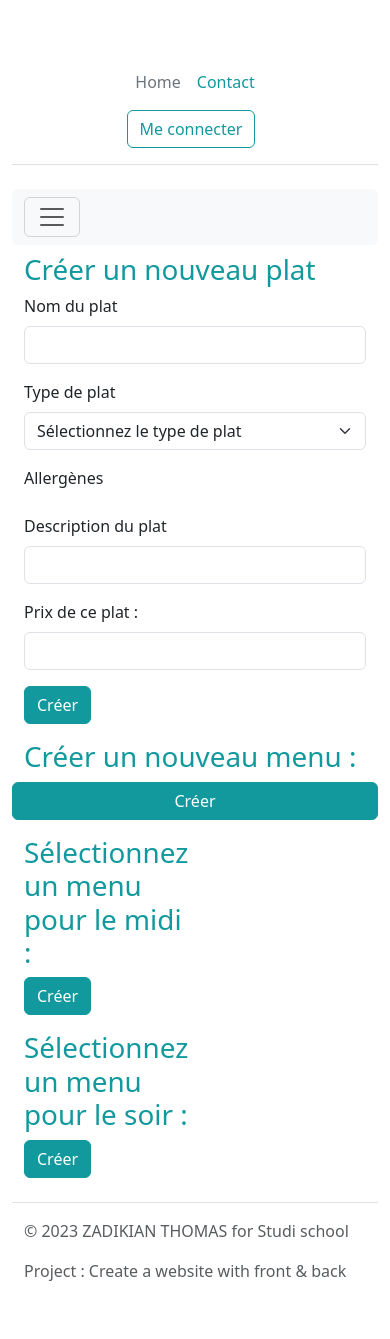
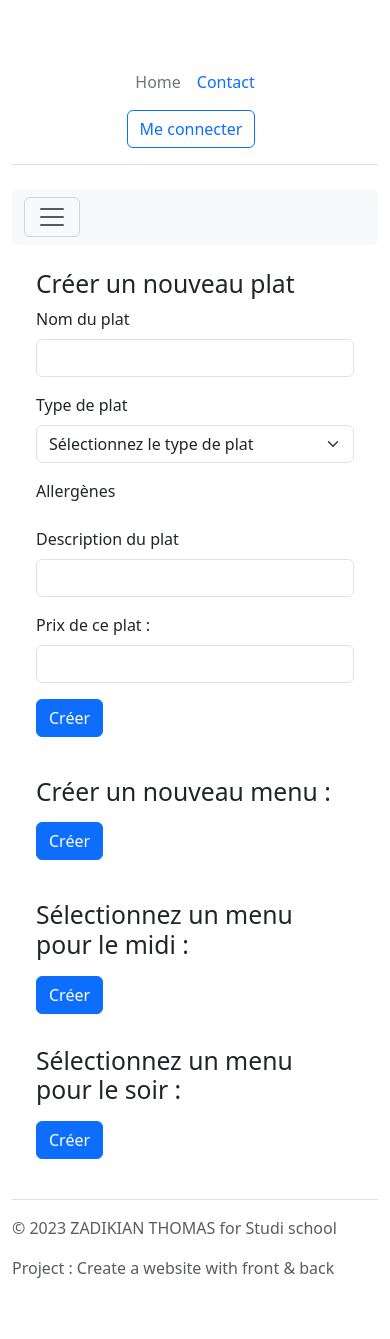
Before and after one commit to ThomasZadikian/Le-quai-antique, a PHP site: template templates/pages/admin/admin_pageManagementFood.php in a window 390 px wide. After the commit the page ends 1278 px from the top, so only its background shows below. Run offline with PHP 8.4, Linux system fonts and the light colour scheme; the template is opened without the code that fills it, so the values that code supplies are empty; style sheets or scripts are compiled from the project's sources; some libraries are stand-ins or nearby versions.

Commit message:
change some style and responsive

```diff
--- a/assets/css/override-bootstrap.scss
+++ b/assets/css/override-bootstrap.scss
@@ -1,72 +1,3 @@
-:root {
-  --primary: #11999e;
-  --secondary: #81dd90;
-  --success: #28a745;
-  --danger: #dc3545;
-  --warning: #fd7e14;
-  --info: #17a2b8;
-  --light: #f8f9fa;
-  --dark: #343a40;
-  --bs-nav-link-color: var(--primary);
-  --bs-link-color: var(--primary);
-  --bs-link-hover-color: var(--secondary);
-}
-
-.btn-primary {
-  --bs-btn-color: #fff;
-  --bs-btn-bg: var(--primary);
-  --bs-btn-border-color: var(--primary);
-  --bs-btn-hover-color: #fff;
-  --bs-btn-hover-bg: #ffc697;
-  --bs-btn-hover-border-color: var(--secondary);
-  --bs-btn-focus-shadow-rgb: 49, 132, 253;
-  --bs-btn-active-color: #fff;
-  --bs-btn-active-bg: #17a2b8;
-  --bs-btn-active-border-color: var(--secondary);
-  --bs-btn-active-shadow: inset 0 3px 5px rgba(0, 0, 0, 0.125);
-  --bs-btn-disabled-color: #fff;
-  --bs-btn-disabled-bg: #4f4f4f;
-  --bs-btn-disabled-border-color: #343434;
-}
-
-.btn-outline-primary {
-  --bs-btn-color: var(--primary);
-  --bs-btn-border-color: var(--primary);
-  --bs-btn-hover-color: #fff;
-  --bs-btn-hover-bg: var(--secondary);
-  --bs-btn-hover-border-color: var(--primary);
-  --bs-btn-focus-shadow-rgb: 13, 110, 253;
-  --bs-btn-active-color: #fff;
-  --bs-btn-active-bg: var(--primary);
-  --bs-btn-active-border-color: var(--primary);
-  --bs-btn-active-shadow: inset 0 3px 5px rgba(0, 0, 0, 0.125);
-  --bs-btn-disabled-color: var(--primary);
-  --bs-btn-disabled-bg: transparent;
-  --bs-btn-disabled-border-color: var(--primary);
-  --bs-gradient: none;
-}
-
-.nav-pills {
-  --bs-nav-pills-border-radius: 0.375rem;
-  --bs-nav-pills-link-active-color: #fff;
-  --bs-nav-pills-link-active-bg: var(--primary);
-}
-
-h1 {
-  color: var(--primary);
-}
-
-h2,
-h3 {
-  color: var(--secondary);
-}
-
-.card-img-top {
-  width: 100%;
-  height: 15vw;
-  object-fit: cover;
-}
-
 .presentationImg {
   height: 55vh;
   width: 100%;
--- a/templates/pages/admin/admin_pageManagementFood.php
+++ b/templates/pages/admin/admin_pageManagementFood.php
@@ -19,69 +19,73 @@ if (!empty($_POST)) {
         $foodManagement->addHomeMenuFromSelection('dinner', $_POST['homeMenu']);
     }
 }
+?>
 
-
-?>
-<div class="container">
-    <h1 class='mt-2'>Créer un nouveau plat</h2>
+<div class="container-fluid">
+    <div class="container mt-4">
+        <h2 class="mt-2">Créer un nouveau plat</h2>
         <form method="post">
             <div class="mb-3">
                 <label for="foodName" class="form-label">Nom du plat</label>
-                <input type="text" class="form-control" name='foodName' id="foodName" required>
+                <input type="text" class="form-control" name="foodName" id="foodName" required>
             </div>
             <div class="mb-3">
                 <label for="typePlat" class="form-label">Type de plat</label>
-                <select class="form-select" name='typePlat' id="typePlat" required>
+                <select class="form-select" name="typePlat" id="typePlat" required>
                     <option value="">Sélectionnez le type de plat</option>
-                    <option name='entree' value="entree">Entrée</option>
-                    <option name='plat' value="plat">Plat</option>
-                    <option name='dessert' value="dessert">Dessert</option>
+                    <option name="entree" value="entree">Entrée</option>
+                    <option name="plat" value="plat">Plat</option>
+                    <option name="dessert" value="dessert">Dessert</option>
                 </select>
             </div>
             <div class="mb-3">
                 <label for="allergenes" class="form-label">Allergènes</label>
-                <!-- foreach checkbox with class FindIntoDb -->
                 <div class="row">
-                    <?= $foodManagement->generateAllergensCheckbox();
-                    ?>
+                    <?= $foodManagement->generateAllergensCheckbox(); ?>
                 </div>
             </div>
             <div class="mb-3">
                 <label for="foodDescription" class="form-label">Description du plat</label>
-                <input type="text" class="form-control" name='foodDescription' id="foodDescription" required>
+                <input type="text" class="form-control" name="foodDescription" id="foodDescription" required>
             </div>
             <div class="mb-3">
-                <label for="price" class="form-label">Prix de ce plat : </label>
-                <input type="text" class="form-control" name='price' id="price" required pattern="[0-9]+([,.][0-9]+)?">
+                <label for="price" class="form-label">Prix de ce plat :</label>
+                <input type="text" class="form-control" name="price" id="price" required pattern="[0-9]+([,.][0-9]+)?">
             </div>
-            <button type="submit" name='foodSubmit' class="btn btn-primary">Créer</button>
+            <button type="submit" name="foodSubmit" class="btn btn-primary">Créer</button>
         </form>
-        <form method="post">
+    </div>
+
+    <div class="container mt-4">
         <div class="row">
-                <h1 class='mt-3'>Créer un nouveau menu : </h1>
-                <div class='row'>
+            <h2 class="mt-3">Créer un nouveau menu :</h2>
+            <form method="post" action="votre_page_de_traitement.php">
+                <div class="row">
                     <?= $foodManagement->generateFoodsforMenu() ?>
                 </div>
-                <button type="submit" name='menuSubmit' class="btn btn-primary">Créer</button>
+                <button type="submit" name="menuSubmit" class="btn btn-primary mt-2">Créer</button>
             </form>
+        </div>
+    </div>
 
+    <div class="container mt-4">
+        <div class="row">
+            <div class="col-12 col-md-6 mb-3">
                 <form method="post">
-            <div class="row">
-                <div class="col-6">
-                    <h1 class='mt-3'>Sélectionnez un menu pour le midi : </h1>
-                    <div class='row'>
+                    <h2 class="mt-3">Sélectionnez un menu pour le midi :</h2>
                     <?= $foodManagement->generateMenu() ?>
+                    <button type="submit" name="midi" class="btn btn-primary mt-2">Créer</button>
+                </form>
             </div>
-                    <button type="submit" name='midi' class="btn btn-primary">Créer</button>
+            <div class="col-12 col-md-6 mb-3">
+                <form method="post">
+                    <h2 class="mt-3">Sélectionnez un menu pour le soir :</h2>
+                    <?= $foodManagement->generateMenu() ?>
+                    <button type="submit" name="dinner" class="btn btn-primary mt-2">Créer</button>
+                </form>
             </div>
-        </form>
-        <form method="post">
-            <div class="col-6">
-                <h1 class='mt-3'>Sélectionnez un menu pour le soir : </h1>
-                <div class='row'>
-                    <?= $foodManagement->generateMenu() ?>
         </div>
-                <button type="submit" name='dinner' class="btn btn-primary">Créer</button>
     </div>
-        </form>
+</div>
+
 <?php require_once _ROOTPATH_ . '/templates/footer.php' ?>
```
Also changed, not shown: App/Controller/FoodController.php (+7 -5 lines), templates/pages/home_page.php (+7 -6 lines). Lines whose indentation alone changed are shown as unchanged.
